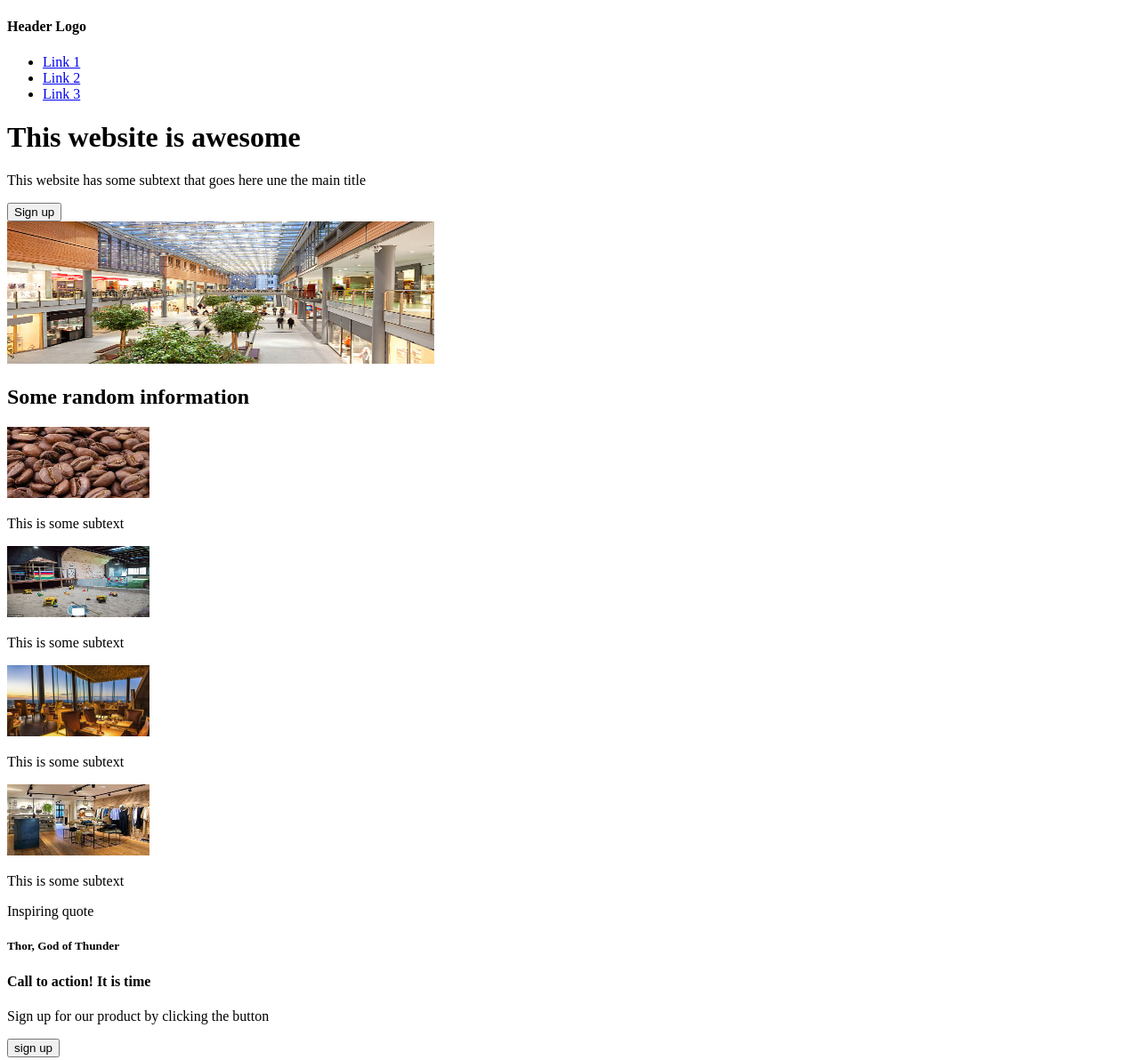
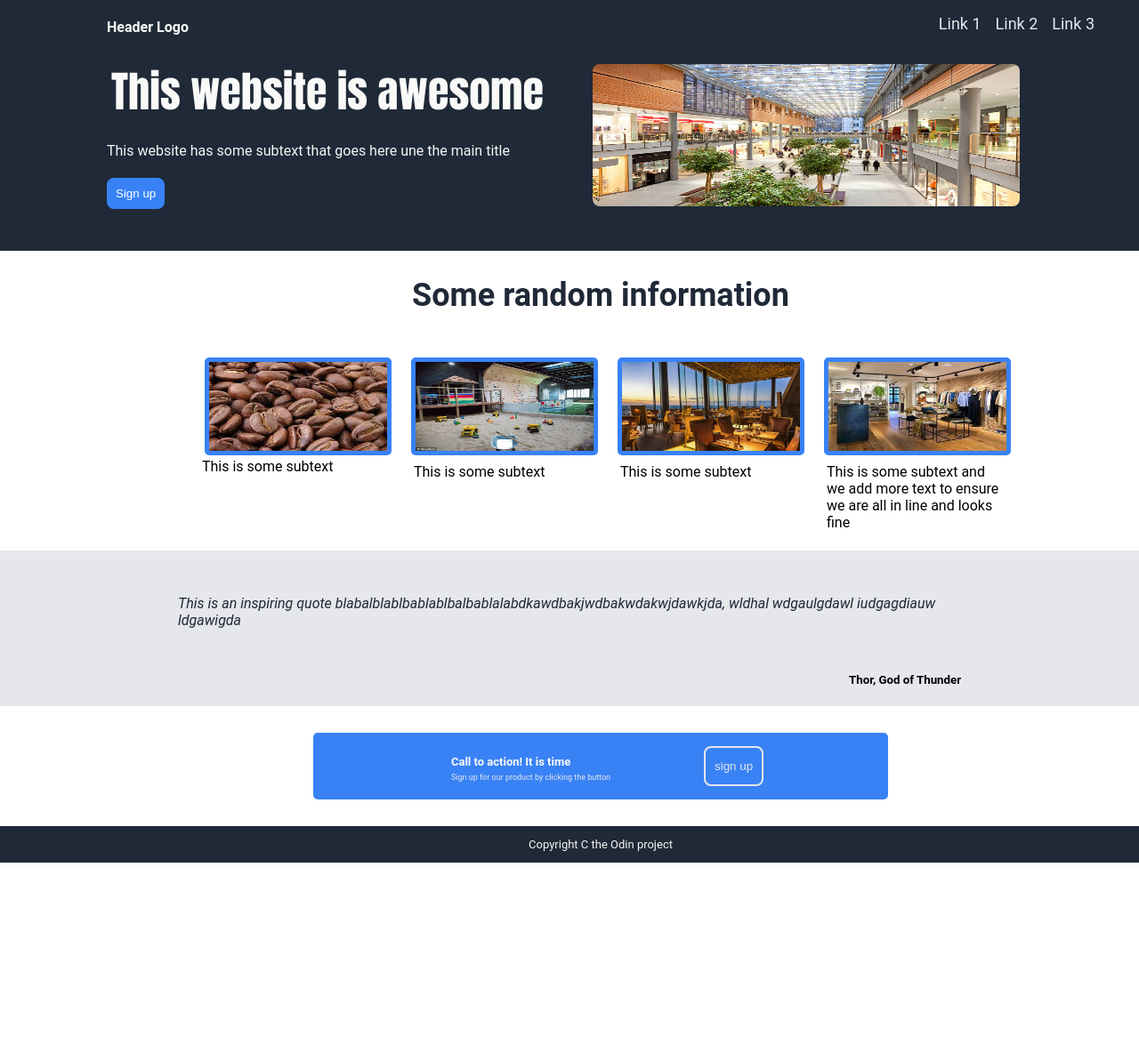
Before and after one commit to Gee2563/landingpage, a plain HTML site: page index.html in a window 1280 px wide. Shown: the top 1192 px of the page at 89% size. After the commit the page ends 970 px from the top, so only its background shows below. Drawn offline with Linux system fonts and the light colour scheme.

Commit message:
added CSS and adjusted index accordingly
A couple of changes will need to be made.

```diff
--- a/index.html
+++ b/index.html
@@ -4,58 +4,61 @@
     <meta charset="UTF-8">
     <meta name="viewport" content="width=device-width, initial-scale=1.0">
     <title>Landing Page!</title>
+    <link rel="stylesheet" href="style.css">
 </head>
 <body>
     <header>
         <h4>Header Logo</h4>
-        <ul>
-            <li><a href="link1">Link 1</a></li>
-            <li><a href = "link2">Link 2</a></li>
-            <li><a href="link3>">Link 3</a></li>
+        <ul >
+            <li><a class = "link" href="link1">Link 1</a></li>
+            <li><a class = "link" href = "link2">Link 2</a></li>
+            <li><a class = "link" href="link3>">Link 3</a></li>
         </ul>
     </header>
     <div class="top-container">
         <div class="container-left">
             <h1 id="main-title">This website is awesome</h1>
-            <p #paragraph1>This website has some subtext that goes here une the main title</p>
-            <button> Sign up </button>
+            <p id= paragraph1>This website has some subtext that goes here une the main title</p>
+            <button id="button"> Sign up </button>
         </div>
         <div class="container-right">
-            <img src="./images/shoppingmall.jpg" width="480" height="160">
+            <img src="./images/shoppingmall.jpg" width="480" height="160" id="image">
         </div>
     </div>
-    <div class="A-mid-container">
+    <div class="mid-container1">
         <h2 id="title2">Some random information</h2>
-            <div class="container-for-the boxes">
-                <div class=" image + text">
-                    <img src="./images/coffee.jpeg" width="160" height="80">
-                    <p>This is some subtext </p>
+    </div>
+    <div class="mid-container2">
+                <div class="imagetxt">
+                    <img class="image" src="./images/coffee.jpeg" width="200" height="100">
+                    <pclass = txt>This is some subtext </p>
                 </div>
-                <div class=" image + text">
-                    <img src="./images/creche.jpeg" width="160" height="80">
-                    <p>This is some subtext </p>
+
+                <div class=" imagetxt">
+                    <img class="image" src="./images/creche.jpeg" width="200" height="100">
+                    <p class = txt>This is some subtext </p>
                 </div>
-                <div class=" image + text">
-                    <img src="./images/restaurant.jpg" width="160" height="80">
-                    <p>This is some subtext </p>
+                <div class=" imagetxt">
+                    <img class="image" src="./images/restaurant.jpg" width="200" height="100">
+                    <p class = txt>This is some subtext </p>
                 </div>
-                <div class=" image + text">
-                    <img src="./images/shop.jpeg" width="160" height="80">
-                    <p>This is some subtext </p>
+                <div class=" imagetxt">
+                    <img class="image" src="./images/shop.jpeg" width="200" height="100">
+                    <p class = txt>This is some subtext and we add more text to ensure we are all in line and looks fine </p>
                 </div>
-            </div>
     </div>
-    <div class="B-mid-container">
-        <p id="inspiring"> Inspiring quote</p>
+
+    <div class="mid-container3">
+        <p id="inspiring">This is an inspiring quote blabalblablbablablbalbablalabdkawdbakjwdbakwdakwjdawkjda,  wldhal wdgaulgdawl iudgagdiauw ldgawigda</p>
         <h5 id="inspiring-signature">Thor, God of Thunder</p>
     </div>
     <div class="bottom-container">
         <div class="box-container">
-            <h4 id="action-title">Call to action! It is time</h4>
-            <p>Sign up for our product by clicking the button</p>
-            <button>
-                <a>sign up</a>
-            </button>
+            <div class="action-container">
+                <h4 id="action-title">Call to action! It is time</h4>
+                <p id="action-caption">Sign up for our product by clicking the button</p>
+            </div>
+            <button id="button2">sign up</button>
         </div>
     </div>
     <footer>
--- a/style.css
+++ b/style.css
@@ -0,0 +1,205 @@
+body{
+    display: flex;
+    flex: 1;
+    flex-direction: column;
+    font-family: roboto;
+    border: 0;
+    margin: 0;
+}
+
+header, .top-container,.mid-container1, .mid-container2,.bottom-container, footer{
+    padding-left: 120px;
+    padding-right: 50px;
+}
+header, .top-container, footer{
+    background-color: rgb(31, 41, 55);
+    color: whitesmoke;
+    display: flex;
+
+}
+
+header{
+    flex: 1;
+    justify-content: space-between;
+
+}
+
+#pargraph1, header a{
+    font-size:18px ;
+    color: #e5e7eb;
+    text-decoration: none;
+}
+ul{
+    display: flex;
+    gap: 16px;
+    list-style: none;
+}
+
+#main-title{
+    font-size: 48px;
+    font-weight: bold;
+    font-family: Impact, Haettenschweiler, 'Arial Narrow Bold', sans-serif;
+    margin: 5px;
+}
+
+h4, #main-title{
+    color: rgb(249,250,248);
+}
+
+#paragraph1 {
+    margin: 0,0,10,0;
+}
+.container-left{
+    display: flex;
+    flex-direction: column;
+    justify-self: center;
+    align-items: flex-start;
+    margin:(0,0,10,50);
+
+}
+.container-right{
+    display: flex;
+    flex: 1 ;
+    align-items: flex-end;
+    margin-top: 5px;
+    padding-top: 5px;
+    margin-left:50px;
+    padding-right: 50px;
+    padding-bottom:20px;
+    margin-bottom: 30px;
+
+}
+
+#image{
+    border-radius: 8px;
+}
+#button{
+    padding: 10px;
+    border: none;
+    border-radius: 8px;
+    background-color: #3882f6;
+    color: white;
+    margin: 5px 0px;
+}
+
+.mid-container1{
+    display: flex;
+    flex-direction: column;
+    justify-content: center;
+    align-items: center;
+}
+
+#title2{
+    font:bolder;
+    font-size: 36px;
+    color: #1f2937;
+
+}
+
+.mid-container2{
+    display: flex;
+    justify-content: center;
+}
+
+.imagetxt{
+    display: flex;
+    flex-direction: column;
+    border: 1px;
+    padding: 16px;
+    width: 200px
+}
+
+.txt{
+    padding:3px;
+    border:5px;
+    margin: 3px;
+    width:200px;
+
+}
+.image{
+    border: 5px solid #3882f6;
+    border-radius: 5px;
+    margin: 3px;
+    width:200px;
+}
+
+.mid-container3{
+    display: flex;
+    background-color: #e5e7eb;
+    flex-direction: column;
+    padding-left: 200px;
+    padding-right: 200px;
+
+}
+
+#inspiring{
+    display: flex;
+    margin-top: 50px;
+    font: 36px;
+    font-style: italic;
+    color: #1f2937;
+    align-items:center;
+    justify-content: center;
+
+}
+#inspiring-signature{
+    display: flex;
+    padding:0;
+    justify-content: flex-end;
+    align-items: flex-end;
+}
+
+.bottom-container{
+    display: flex;
+    justify-content: center;
+    align-items: center ;
+}
+
+.box-container{
+    background-color: #3882f6;
+    display: flex;
+    justify-content: center;
+    margin:30px;
+    padding: 10px 140px;
+    border-radius: 5px;
+}
+.action-container{
+    margin: 10px;
+    display: flex;
+    justify-content: center;
+    align-items: flex-start;
+    flex-direction: column;
+    padding-right: 90px;
+}
+#action-title{
+    margin:5px;
+    font-size: small;
+}
+#action-caption{
+    margin: 0px 5px;
+    font-size: xx-small;
+    color: #e5e7eb;
+}
+
+#button2{
+
+    padding: 10px;
+    border:2px solid #e5e7eb;
+    border-radius: 8px;
+    background-color: #3882f6;
+    color: #e5e7eb;
+    margin: 5px 0px;
+}
+
+
+
+#sign {
+
+    margin:3px
+
+}
+
+footer{
+    justify-content : center;
+    font-size: small;
+}
```
